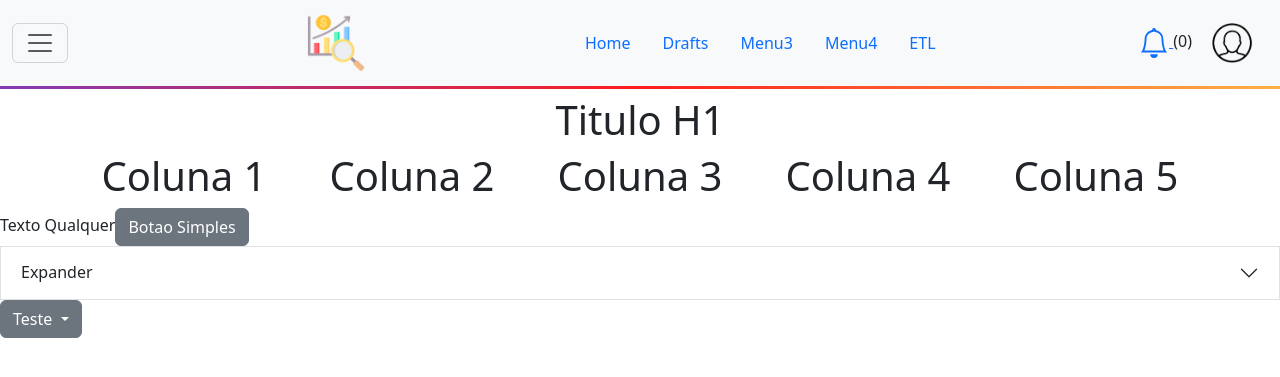
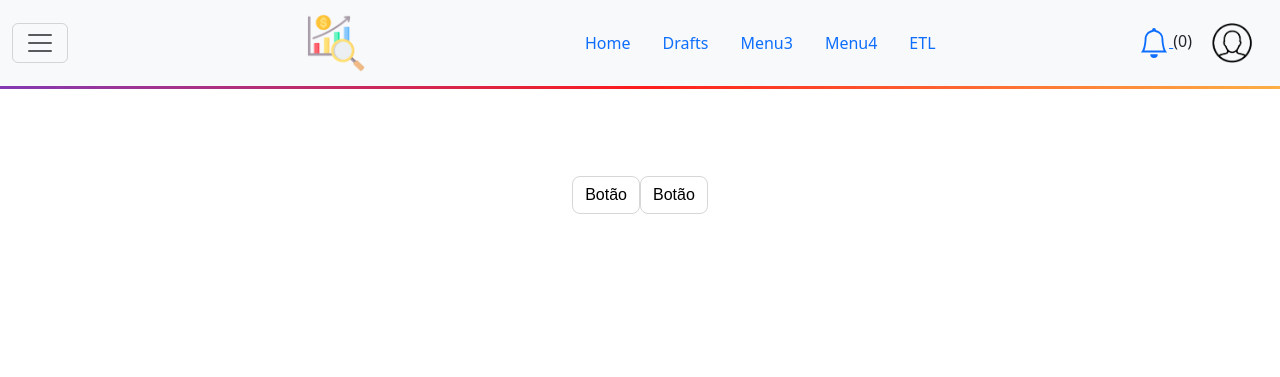
Before and after one commit to elizeujrdev/TesteDjango, a Django app: page /drafts/ in a window 1280 px wide. Shown: the top 377 px of the page. Run offline with Django 5.2, Linux system fonts and the light colour scheme; the visitor is signed in with stand-in values (Sample User, id 1); data that the repository does not hold is empty; some libraries are stand-ins or nearby versions.

Commit message:
feature add div

```diff
--- a/fin_analysis/views.py
+++ b/fin_analysis/views.py
@@ -33,20 +33,22 @@ def drafts(requests):
     context={'page_title':f'{app_name} | Drafts', 'title': f'{app_name} | Drafts'}
     context.update(refresh_context_base(requests))
     content_view=''
+    page=cmp.Page()
+    datas=Actions.objects.all()
+    df = pd.DataFrame(list(datas.values()))
+    tabela = cmp.Table(df)
 
-    page=cmp.Page().add(cmp.H(1,'Titulo H1'))
-    coluns=cmp.Columns()
-    coluns.add(cmp.H(1,'Coluna 1'))
-    page.add(coluns)
-    page.add(cmp.Markdown('Texto Qualquer'))
-    coluns.add([cmp.H(1,'Coluna 2'),cmp.H(1,'Coluna 3'),cmp.H(1,'Coluna 4'),cmp.H(1,'Coluna 5')])
-    bt=cmp.Button('Botao Simples','/')
-    page.add(bt)
-    expander=cmp.Expander('Expander')
-    table=cmp.Table(pd.DataFrame(list(Actions.objects.all().values())))
-    expander.add(table)
-    page.add(expander)
-    page.add(cmp.Dropdown('Teste',[cmp.Markdown('Opcao 1'),cmp.Markdown('Opcao')]))
+    page.add(tabela)
+
+    listbt=[cmp.ButtonV2('Teste','/'),cmp.ButtonV2('Teste','/')]
+    div=cmp.Div('botao')
+    div.add(listbt)
+    page.add(div)
+
+
+    #page.add(cmp.Div('botao').add([cmp.ButtonV2('Teste','/'),cmp.ButtonV2('Teste','/')]))
+
+
 
 
     content_view+=page.render()
--- a/templates/static/global/css/base.css
+++ b/templates/static/global/css/base.css
@@ -1,3 +1,17 @@
+.page{
+
+    margin: 0px;
+    font-family: "Source Sans Pro", sans-serif;
+    font-weight: 400;
+    line-height: 1.6;
+    color: rgb(49, 51, 63);
+    background-color: rgb(255, 255, 255);
+    text-size-adjust: 100%;
+    -webkit-tap-highlight-color: rgba(0, 0, 0, 0);
+    -webkit-font-smoothing: auto;
+}
+
+
 .navbar{
     border-bottom: 3px solid;
     border-image: linear-gradient(to right, #833ab4, #fd1d1d, #fcb045) 1;
@@ -22,3 +36,156 @@ height: 60px;
     margin-left: 50px;
     height: 130px;
     }
+
+    body {
+        margin: 0;
+
+      }
+
+      .btn.btn-outline-danger {
+        --bs-btn-color: black ;
+        --bs-btn-border-color: rgba(49, 51, 63, 0.2);
+        --bs-btn-hover-color: #ff0000;
+        --bs-btn-hover-bg: #ffffff;
+        --bs-btn-hover-border-color: #ff0019;
+        --bs-btn-focus-shadow-rgb: 220, 53, 69;
+        --bs-btn-active-color: #ffffff;
+        --bs-btn-active-bg: #ff0019;
+        --bs-btn-active-border-color: rgba(49, 51, 63, 0.2);
+        --bs-btn-active-shadow: inset 0 3px 5px rgba(0, 0, 0, 0.125);
+        --bs-btn-disabled-color: #dc3545;
+        --bs-btn-disabled-bg: transparent;
+        --bs-btn-disabled-border-color: #dc3545;
+        --bs-gradient: none;
+        border-radius: 0.5rem;
+      }
+
+      .botao {
+        display: flex;
+        justify-content: center;
+        align-items: center;
+        padding: 10vh;
+      }
+
+      .totalizadores {
+        width: 100%;
+        display: flex;
+        justify-content: center;
+        align-items: center;
+        font-family: Arial, Helvetica, sans-serif;
+        font-size: 10;
+      }
+
+      .total {
+        background-color: rgb(240, 240, 240);
+        text-align: center;
+        border-left: 5px solid rgb(170, 170, 0);
+        border-radius: 5px;
+        overflow: hidden;
+        width: 10vw;
+        margin: 10px;
+      }
+
+      .total > span {
+        color: green;
+        font-weight: bold;
+      }
+
+      .total > p {
+        margin-top: 5px;
+        margin-bottom: 5px;
+      }
+
+      .accordion {
+        margin: 0px auto;
+        width: 80vw;
+      }
+
+      .accordion-header > button:hover {
+        color: red;
+      }
+
+      .accordion-button:not(.collapsed) {
+        background-color: white !important; /* Cor de fundo quando ativo */
+        font-size: 13px;
+      }
+      .accordion-button.collapsed {
+        font-size: 13px;
+      }
+
+      .expanded {
+        margin-top: 20px;
+      }
+
+      .form-check .form-check-input {
+        cursor: pointer;
+      }
+
+      .filtros {
+        margin: 0px auto;
+        width: 80vw;
+      }
+
+      .form-select {
+        margin-top: 10px;
+        width: 100%;
+      }
+
+      .select {
+        width: 100%;
+        justify-content: center;
+      }
+
+      .multiselect {
+        width: 80vw;
+        margin: 0px auto;
+        margin-top: 20px;
+      }
+
+      .mult-select-tag .body:hover {
+        border: 1px solid red;
+      }
+
+      .table-dark {
+        --bs-table-color: #000000;
+        --bs-table-bg: #f8f8f8;
+        --bs-table-border-color: rgba(24,29,31,.25);
+        --bs-table-striped-bg: #2c3034;
+        --bs-table-striped-color: #fff;
+        --bs-table-active-bg: #373b3e;
+        --bs-table-active-color: #fff;
+        --bs-table-hover-bg: #323539;
+        --bs-table-hover-color: #fff;
+        color: var(--bs-table-color);
+        border-color: var(--bs-table-border-color);
+        border: --bs-table-border-color 1px solid;
+    }
+
+    .table-dark tr th{
+            padding-left: 10px;
+            padding-right: 50px;
+            border: rgba(24,29,31,.25) 1px solid;
+
+
+    }
+
+    .table {
+        --bs-table-color-type: initial;
+        --bs-table-bg-type: initial;
+        --bs-table-color-state: initial;
+        --bs-table-bg-state: initial;
+        --bs-table-color: var(--bs-emphasis-color);
+        --bs-table-bg: var(--bs-body-bg);
+        --bs-table-border-color: var(--bs-border-color);
+        --bs-table-accent-bg: transparent;
+        --bs-table-striped-color: var(--bs-emphasis-color);
+        --bs-table-striped-bg: rgba(var(--bs-emphasis-color-rgb), 0.05);
+        --bs-table-active-color: var(--bs-emphasis-color);
+        --bs-table-active-bg: rgba(var(--bs-emphasis-color-rgb), 0.1);
+        --bs-table-hover-color: var(--bs-emphasis-color);
+        --bs-table-hover-bg: rgba(var(--bs-emphasis-color-rgb), 0.075);
+        width: 100%;
+        margin-bottom: 1rem;
+        vertical-align: top;
+        border: rgba(24,29,31,.25) 1px solid;;
+    }
--- a/testdjango/components/components.py
+++ b/testdjango/components/components.py
@@ -1,11 +1,17 @@
 from typing import Literal
 import uuid
+
 
 class Component:
     def __init__(self):
         self.key=uuid.uuid4()
         self.contents=[]
         self.component_type='Component'
+        self.class_css = 'generic'
+
+    def set_class_css(self,class_css):
+        self.class_css=class_css
+        return self
 
     def add(self,content):
         if type(content) == list:
@@ -21,17 +27,30 @@ class Component:
         self.contents=[]
         return self
 
+class Div(Component):
+    def __init__(self,class_css):
+        super().__init__()
+        self.component_type='Div'
+        self.class_css=class_css
+
+    def render(self):
+        contents_html=''
+        for content in self.contents:
+            contents_html+=content.render()
+        return f'<div class="{self.class_css}">{contents_html}</div>'
+
 
 class Page(Component):
     def __init__(self):
         super().__init__()
         self.component_type='Page'
+        self.class_css='page'
 
     def render(self):
         contents_html=''
         for content in self.contents:
-            contents_html+=content.render()
-        return contents_html
+            contents_html+=f'<div class="content_page">{content.render()}</div>'
+        return f'<div class="{self.class_css}">{contents_html}</div>'
 
 
 class Columns(Component):
@@ -141,11 +160,11 @@ class H:
 
 
 class Button:
-    def __init__(self,title,action='',type='secondary'):
+    def __init__(self,title,action='',class_css='secondary'):
         self.component_type='Button'
         self.title=title
         self.action=action
-        self.type=type
+        self.class_css=class_css
 
     def render(self):
         options={
@@ -158,7 +177,7 @@ class Button:
             'light':f'<button type="button" class="btn btn-light">{self.title}</button>',
             'dark':f'<button type="button" class="btn btn-dark">{self.title}</button>'
             }
-        return f"""<a href="{self.action}">{options[self.type]}</a>"""
+        return f"""<a href="{self.action}">{options[self.class_css]}</a>"""
 
 
 class Table:
@@ -179,7 +198,7 @@ class Table:
                 line_column_data+=f'<td>{dt}</td>'
             lines+=f'<tr>{line_column_data}</tr>'
         html=f"""
-    <table class="table table-hover" id="table_detail" style="width: 90%; margin: 0 auto; border-collapse: collapse;">
+    <table class="table table-bordered" id="table_detail" style="width: 90%; margin: 0 auto; border-collapse: collapse;">
         <thead class="{self.header_style}">
             <tr>
             {columns}
@@ -222,3 +241,14 @@ class Card:
     </div>
     """
         return html
+
+class ButtonV2:
+    def __init__(self,title,action='',class_css='btn btn-outline-danger'):
+        self.component_type='ButtonV2'
+        self.title=title
+        self.action=action
+        self.class_css=class_css
+
+    def render(self):
+        html=f"""<a href="{self.action}"><button type="button" class="{self.class_css}" id="{self.title}">Botão</button></a>"""
+        return html
```
